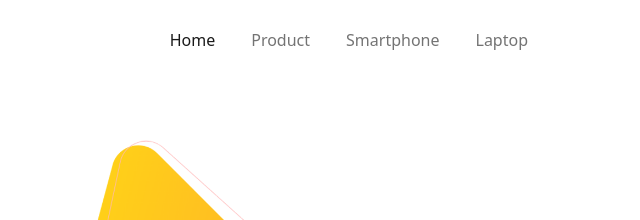
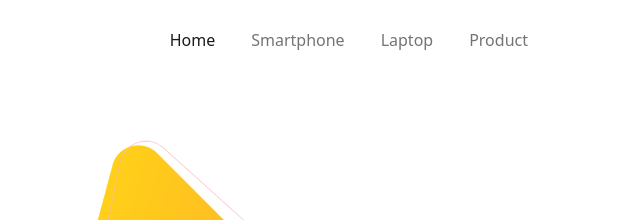
Before and after one commit to ProgrammerRhythm/Hot-Gadget-Fully-Completed-Website, a plain HTML site: page index.html in a window 1280 px wide. Shown: the top 220 px of the page, 640-1280 px from the left. Drawn offline with nearby package versions, Linux system fonts and the light colour scheme.

Commit message:
Ready to use

```diff
--- a/index.html
+++ b/index.html
@@ -39,14 +39,14 @@
                 <a class="nav-link active" aria-current="page" href="#">Home</a>
                 </li>
                 <li class="nav-item">
-                <a class="nav-link" href="#">Product</a>
+                <a class="nav-link" href="#smart">Smartphone</a>
                 </li>
                 <li class="nav-item">
-                <a class="nav-link" href="#">Smartphone</a>
+                <a class="nav-link " href="#lap">Laptop</a>
                 </li>
                 <li class="nav-item">
-                <a class="nav-link " href="#">Laptop</a>
-                </li>
+                  <a class="nav-link" href="#cat">Product</a>
+                  </li>
         </ul>
       </div>
     </div>
@@ -114,7 +114,7 @@
       </div>
 </div>
 <!-- Smartphone Card -->
-<div class="container carde">
+<div id="smart" class="container carde">
   <div class="flexe d-flex justify-content-between">
     <h3 style="margin-bottom: 30px;">Smartphone</h3>
     <a style="margin-top: 16px; padding-right: 15px;" class="text-warning" href=""><strong> See All</strong></a>
@@ -161,7 +161,7 @@
 </div>
 </div>
 <!-- Laptop Card  -->
-<div class="container carde">
+<div id="lap" class="container carde">
   <div class="container carde">
     <div class="flexe d-flex justify-content-between">
       <h3 style="margin-bottom: 30px;">Laptop</h3>
```
